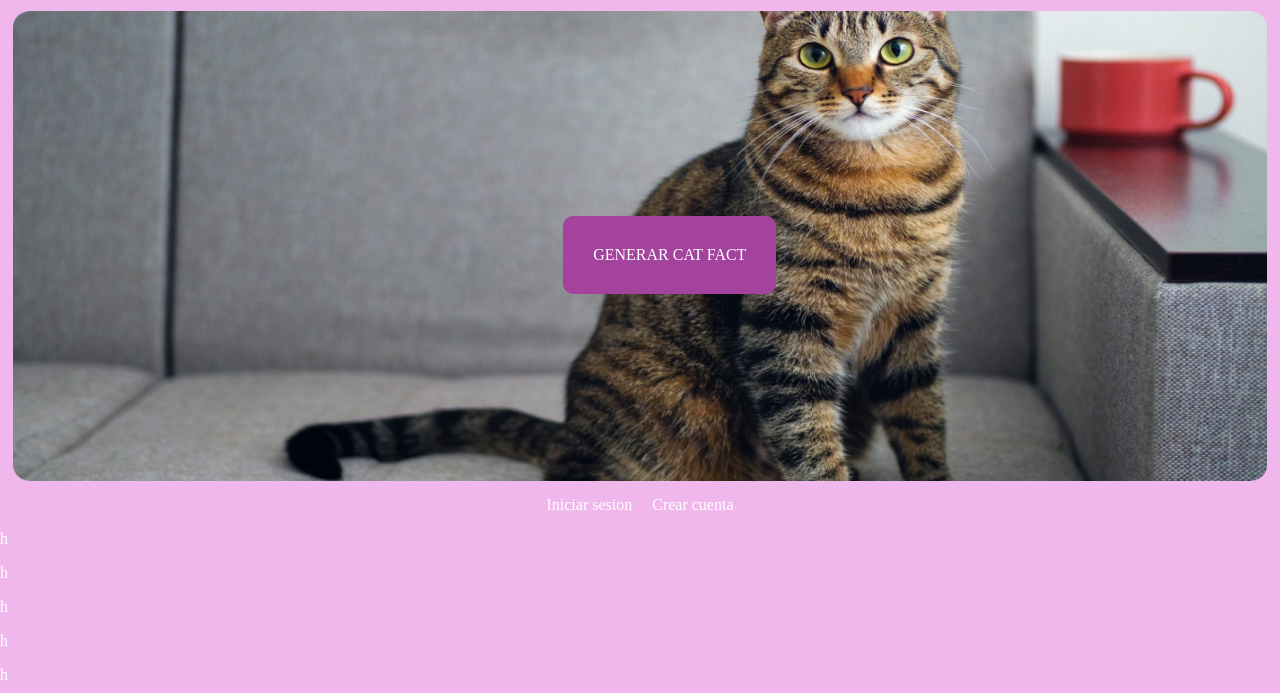
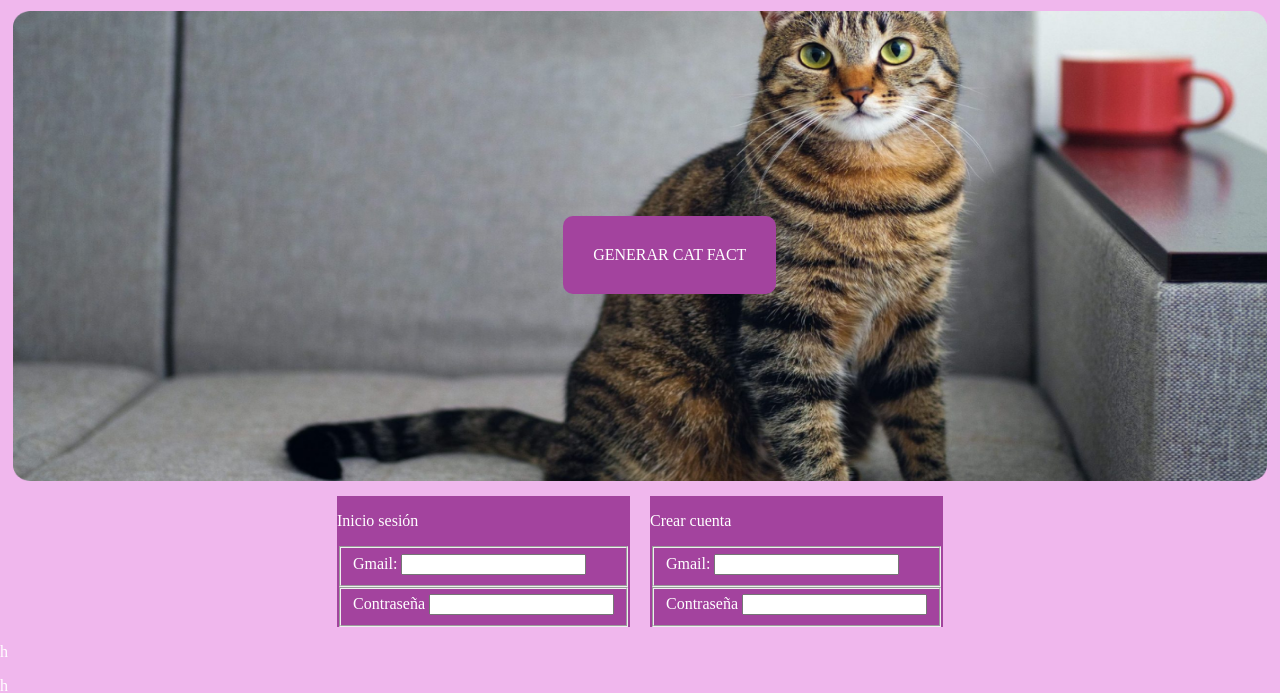
Before and after one commit to juanrabaro/ut4-diw-catfats, a website built with Parcel: page src/index.html in a window 1280 px wide. Shown: the part 109-802 px from the top of the page. Built offline with nearby package versions, Linux system fonts and the light colour scheme.

Commit message:
mas cambios

```diff
--- a/src/assets/sass/main.scss
+++ b/src/assets/sass/main.scss
@@ -47,7 +47,6 @@ header {
 }
 
 main {
-
     #imagenPrincipal {
         position: relative;
         height: 500px;
@@ -71,11 +70,14 @@ main {
             top: 3%;
         }
     }
-
     #flujoUsuario {
         display: flex;
         justify-content: center;
         gap: 20px;
+
+        #inicioSesion, #crearCuenta {
+            background-color: #A3439E;
+        }
     }
 }
 
--- a/src/index.html
+++ b/src/index.html
@@ -27,8 +27,29 @@
             <a href="" id="botImgP">GENERAR CAT FACT</a>
         </section>
         <section id="flujoUsuario">
-            <section id="inicioSesion">Iniciar sesion</section>
-            <section id="crearCuenta">Crear cuenta</section>
+            <form id="inicioSesion">
+                <p>Inicio sesión</p>
+                <fieldset>
+                    <label for="inputInicioGmail">Gmail:</label>
+                    <input id="inputInicioGmail" type="text">
+                </fieldset>
+                <fieldset>
+                    <label for="inputInicioContraseña">Contraseña</label>
+                    <input id="inputInicioContraseña" type="text">
+                </fieldset>
+            </form>
+
+            <form id="crearCuenta">
+                <p>Crear cuenta</p>
+                <fieldset>
+                    <label for="inputCrearGmail">Gmail:</label>
+                    <input id="inputCrearGmail" type="text">
+                </fieldset>
+                <fieldset>
+                    <label for="inputCrearContraseña">Contraseña</label>
+                    <input id="inputCrearContraseña" type="text">
+                </fieldset>
+            </form>
         </section>
         <p>h</p>
         <p>h</p>
```
Also changed, not shown: dist/index.html, 2 other files.
